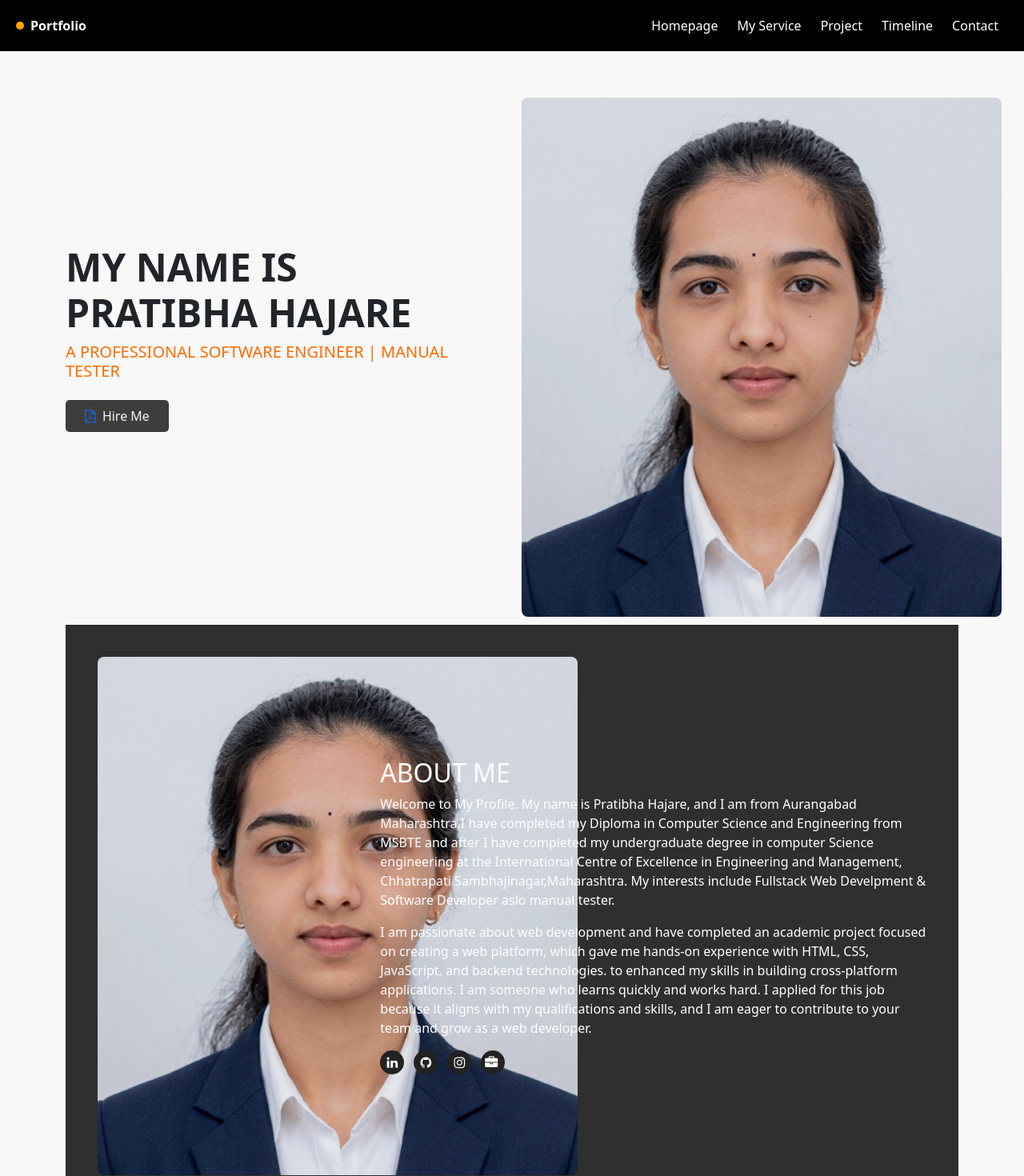
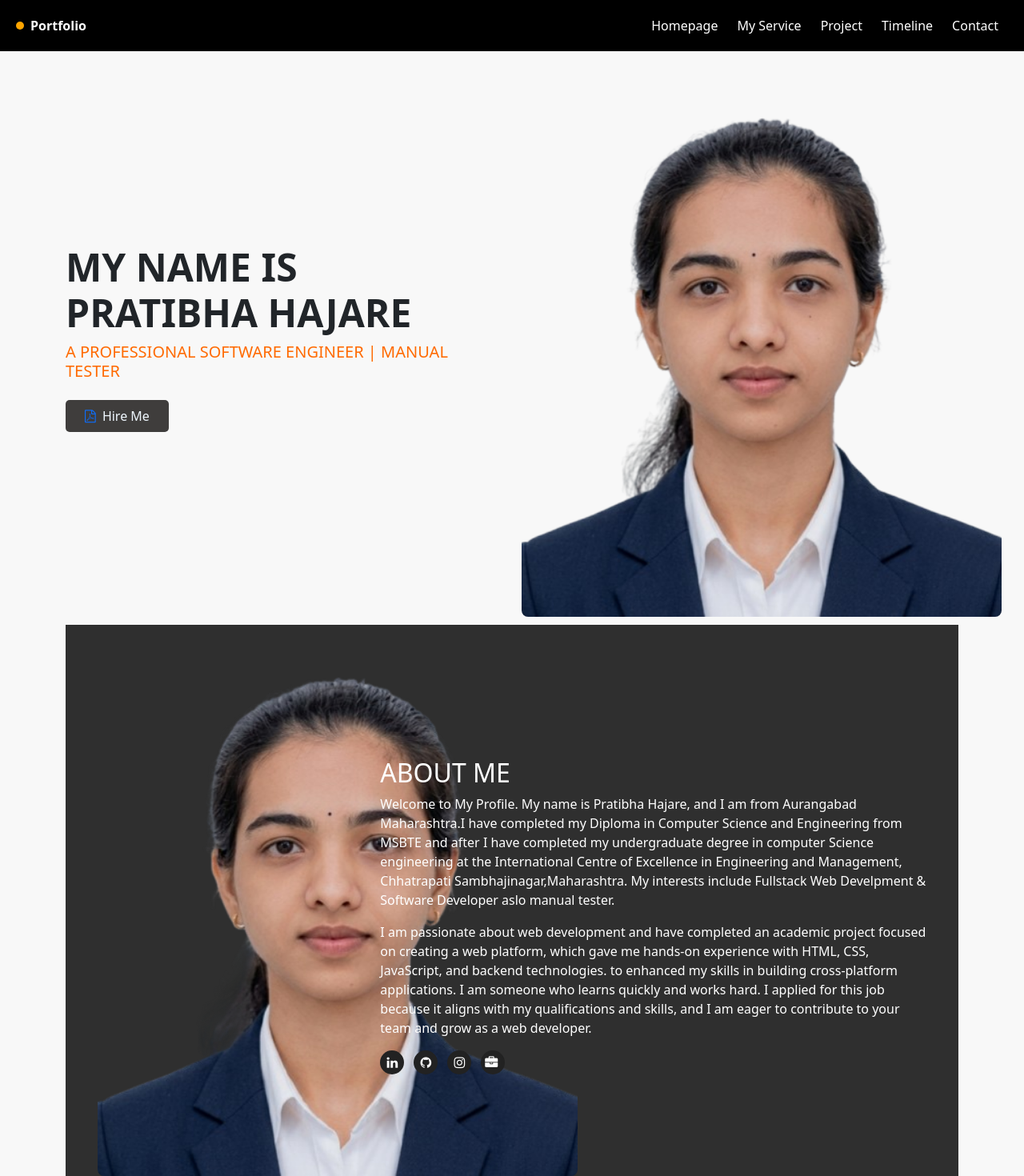
Before and after one commit to HajarePratibha/my-portfolio-, an Angular app: page / in a window 1280 px wide. Shown: the top 1470 px of the page at 80% size. Built offline with nearby package versions, Linux system fonts and the light colour scheme.

Commit message:
Update app.html

```diff
--- a/src/app/app.html
+++ b/src/app/app.html
@@ -57,7 +57,7 @@
 
       <!-- RIGHT -->
       <div class="col-md-6 text-center mt-5">
-       <img src="assets/pratibha_img.jpeg" class="hero-img" />
+       <img src="assets/pratibha_photo.png" class="hero-img" />
       </div>
 
     </div>
@@ -71,7 +71,7 @@
       <div class="row align-items-center">
 
         <div class="col-md-4 text-center">
-          <img src="assets/pratibha_img.jpeg" class="hero-img" />
+          <img src="assets/pratibha_photo.png" class="hero-img" />
         </div>
 
         <div class="col-md-8 text-white">
```
